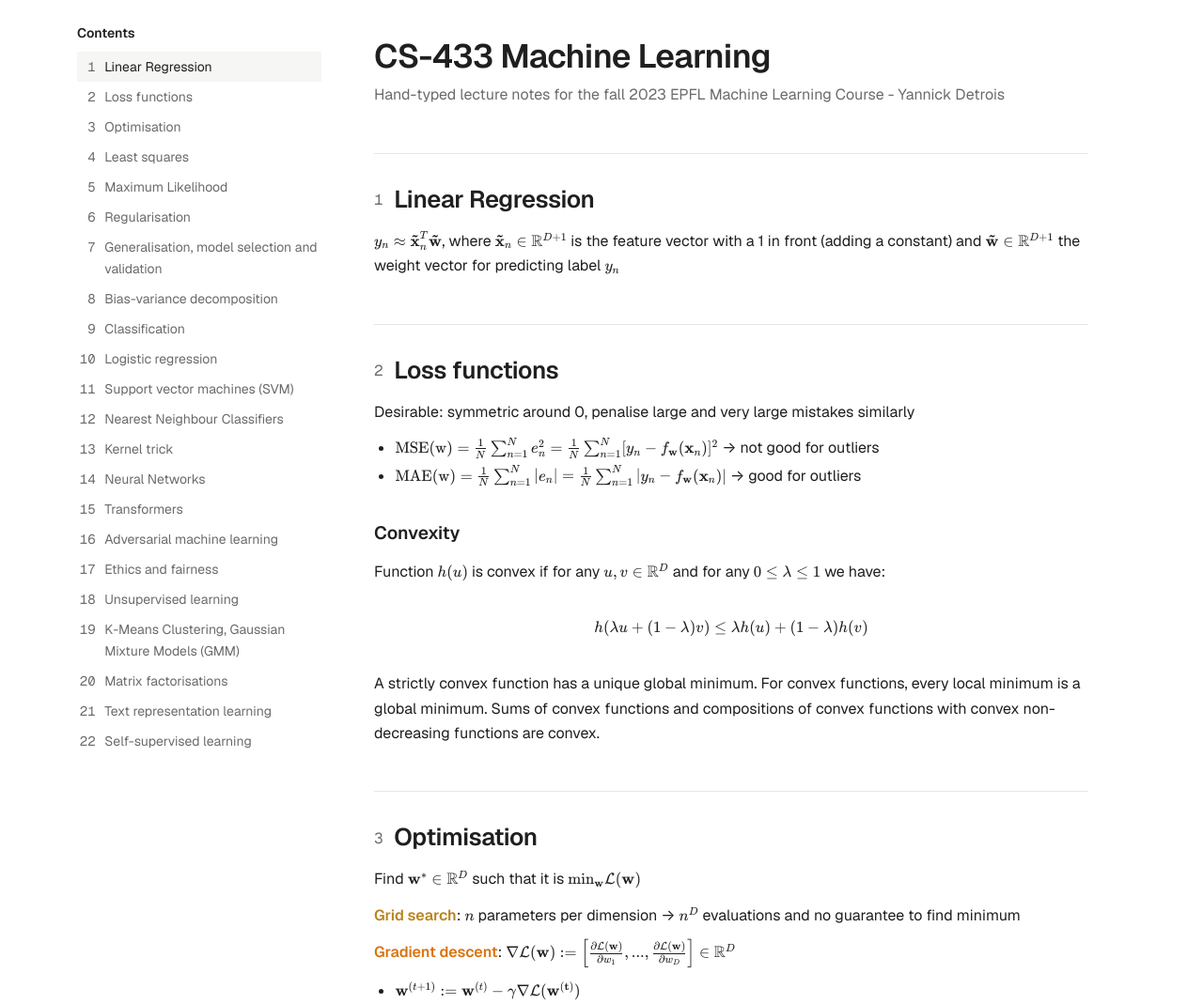
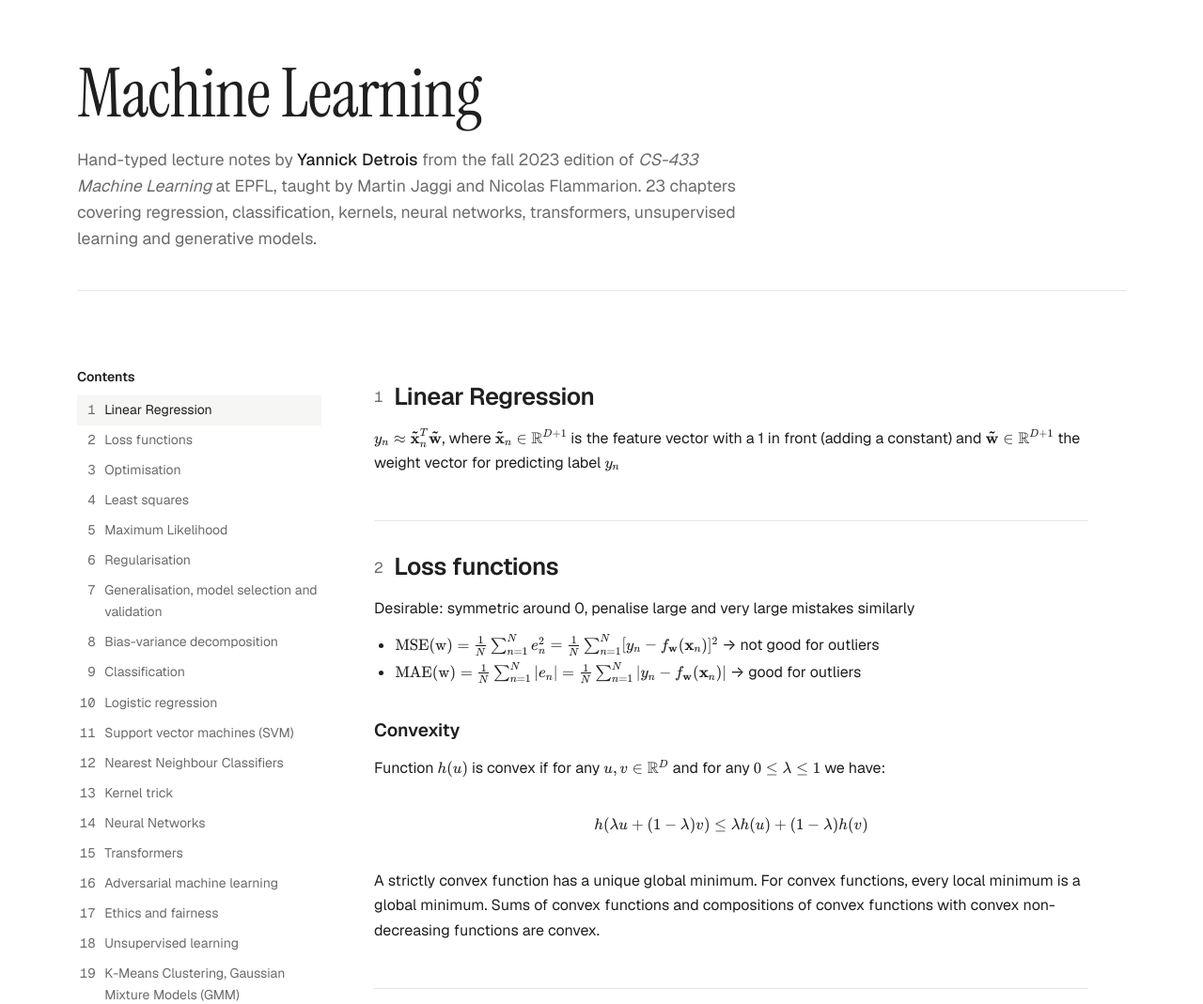
Before and after one commit to YannickDetrois/ML2023_notes, a website: page index.html in a window 1280 px wide. Shown: the top 1069 px of the page at 94% size. Drawn offline with nearby package versions, Linux system fonts and the light colour scheme.

Commit message:
title and description

```diff
--- a/index.html
+++ b/index.html
@@ -3,12 +3,12 @@
 <head>
 <meta charset="utf-8">
 <meta name="viewport" content="width=device-width, initial-scale=1">
-<title>CS-433 Machine Learning — Notes</title>
+<title>Machine Learning — Course Notes</title>
 <meta name="description" content="Lecture notes of the fall 2023 edition of the CS-433 Machine Learning course at EPFL.">
 <!-- Generated by scripts/build.mjs from notes/*.md — edit those, not this file. -->
 <link rel="preconnect" href="https://fonts.googleapis.com">
 <link rel="preconnect" href="https://fonts.gstatic.com" crossorigin>
-<link rel="stylesheet" href="https://fonts.googleapis.com/css2?family=Geist:wght@400;500;600&family=Geist+Mono&display=swap">
+<link rel="stylesheet" href="https://fonts.googleapis.com/css2?family=Geist:wght@400;500;600&family=Geist+Mono&family=Instrument+Serif&display=swap">
 <link rel="stylesheet" href="https://cdnjs.cloudflare.com/ajax/libs/KaTeX/0.16.9/katex.min.css">
 <style>
 :root {
@@ -47,14 +47,16 @@ a { color: inherit; }
 
 .layout {
   display: grid;
-  grid-template-columns: 1fr;
+  grid-template-columns: minmax(0, 1fr);
   max-width: 1180px;
   margin: 0 auto;
   padding: 0 16px;
 }
 @media (min-width: 1000px) {
   .layout { grid-template-columns: 260px minmax(0, 1fr); gap: 56px; padding: 0 32px; }
-  nav.toc { position: sticky; top: 0; height: 100vh; overflow-y: auto; padding: 2.5rem 0; }
+  /* Still scrollable on short screens, just without a visible scrollbar. */
+  nav.toc { position: sticky; top: 0; height: 100vh; overflow-y: auto; padding: 2.5rem 0; scrollbar-width: none; }
+  nav.toc::-webkit-scrollbar { display: none; }
   nav.toc summary { pointer-events: none; list-style: none; }
   nav.toc summary::-webkit-details-marker { display: none; }
 }
@@ -72,11 +74,20 @@ nav.toc a:hover { background: var(--surface); color: var(--fg); }
 nav.toc a.active { color: var(--fg); background: var(--surface); }
 nav.toc .num { min-width: 1.4em; text-align: right; }
 
-main { min-width: 0; max-width: 760px; padding: 2.5rem 0 6rem; }
-header h1 { font-size: 2.2rem; line-height: 1.15; letter-spacing: -0.02em; margin: 0 0 .5rem; font-weight: 600; }
-header p { color: var(--muted); margin: 0; }
+main { min-width: 0; max-width: 760px; padding: 0 0 6rem; }
+header { grid-column: 1 / -1; padding: 4rem 0 2.5rem; border-bottom: 1px solid var(--border); }
+header h1 {
+  font-family: "Instrument Serif", Georgia, serif;
+  font-size: clamp(3rem, 9vw, 4.5rem); font-weight: 400;
+  line-height: 1; letter-spacing: -0.01em;
+  margin: 0 0 1.25rem;
+}
+header p { font-size: 1.1rem; line-height: 1.6; color: var(--muted); margin: 0; max-width: 40em; }
+header p strong { color: var(--fg); font-weight: 500; }
 
 .chapter { border-top: 1px solid var(--border); margin-top: 3rem; padding-top: 1rem; }
+.chapter:first-child { border-top: none; margin-top: 0; padding-top: 0; }
+@media (min-width: 1000px) { main { padding-top: 1.5rem; } }
 .chapter h2 { font-size: 1.6rem; letter-spacing: -0.015em; line-height: 1.25; font-weight: 600; margin: 1rem 0 1rem; }
 .chapter h2 .num { font-size: 1rem; font-weight: 400; margin-right: .75rem; vertical-align: .15em; }
 .chapter h3 { font-size: 1.2rem; font-weight: 600; margin: 2rem 0 .5rem; }
@@ -100,6 +111,10 @@ header p { color: var(--muted); margin: 0; }
 </head>
 <body>
 <div class="layout">
+<header>
+<h1>Machine Learning</h1>
+<p>Hand-typed lecture notes by <strong>Yannick Detrois</strong> from the fall 2023 edition of <em>CS-433 Machine Learning</em> at EPFL, taught by Martin Jaggi and Nicolas Flammarion. 23 chapters covering regression, classification, kernels, neural networks, transformers, unsupervised learning and generative models.</p>
+</header>
 <nav class="toc">
 <details id="toc" open>
 <summary>Contents</summary>
@@ -131,11 +146,6 @@ header p { color: var(--muted); margin: 0; }
 </details>
 </nav>
 <main>
-<header>
-<h1>CS-433 Machine Learning</h1>
-<p>Hand-typed lecture notes for the fall 2023 EPFL Machine Learning Course - Yannick Detrois</p>
-</header>
-
 <section class="chapter">
 <h2 id="linear-regression"><span class="num">1</span>Linear Regression</h2>
 <p><span class="math">y_n \approx \mathbf{\tilde x}_n^T \mathbf{\tilde w}</span>, where <span class="math">\mathbf{\tilde x}_n \in \R^{D+1}</span> is the feature vector with a 1 in front (adding a constant) and <span class="math">\mathbf{\tilde w} \in \R^{D+1}</span> the weight vector for predicting label <span class="math">y_n</span></p>
```
Also changed, not shown: scripts/template.html (+22 -12 lines).
